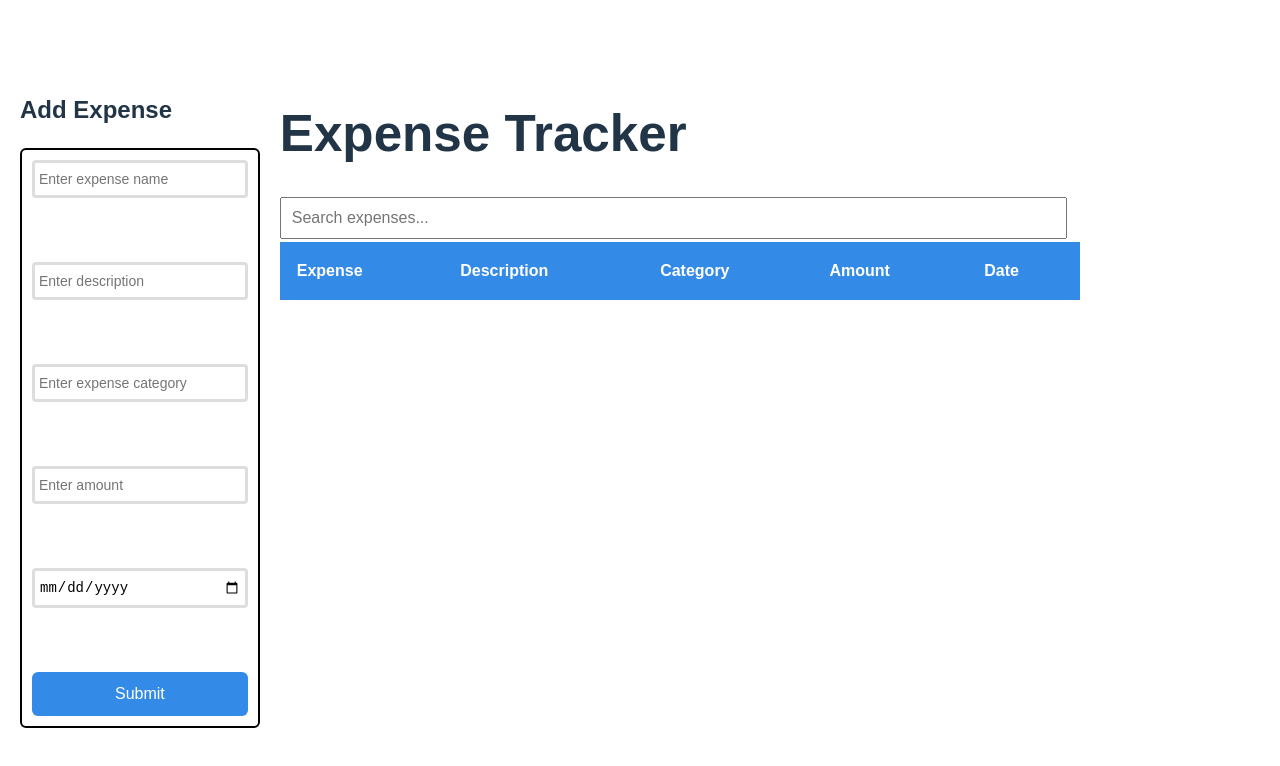
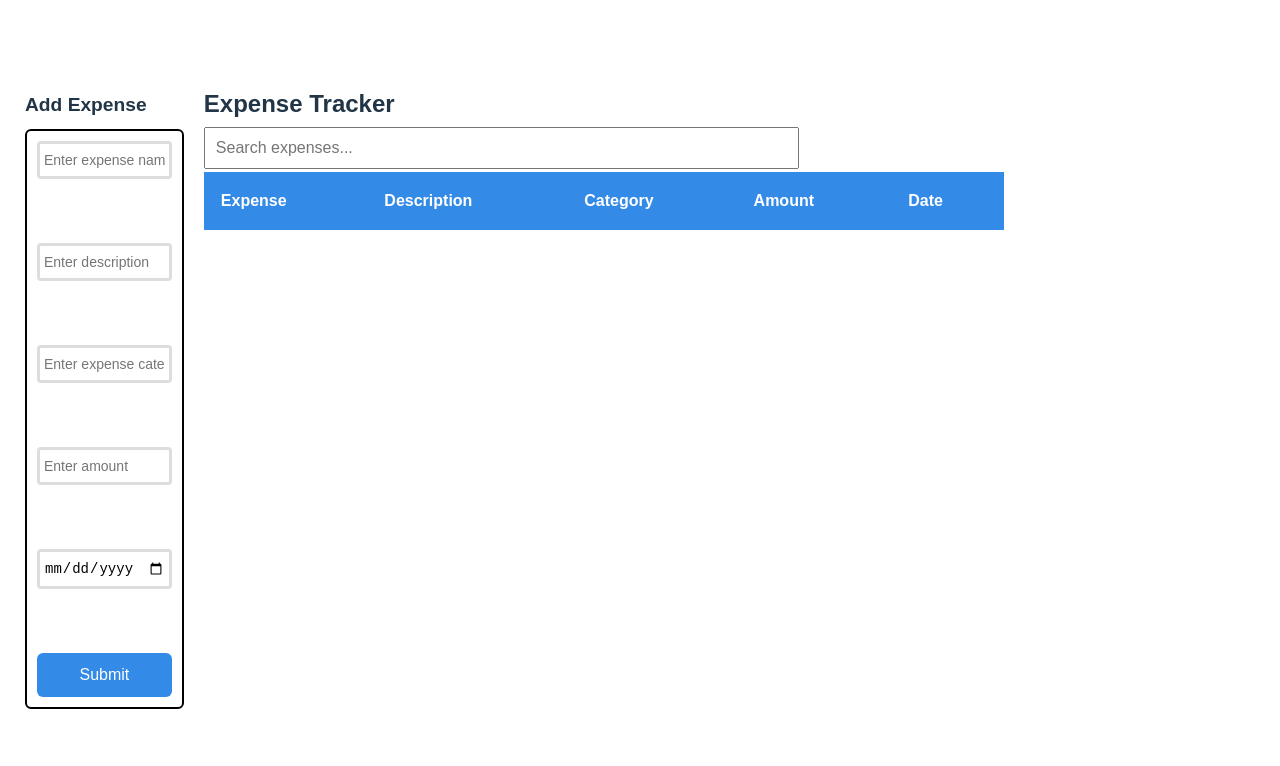
Before and after one commit to Esther-Sonia/expense-tracker, a React (Vite) app: page / in a window 1280 px wide. Shown: the top 766 px of the page. Built offline with nearby package versions, Linux system fonts and the light colour scheme.

Commit message:
update app.jsx styling

```diff
--- a/src/App.jsx
+++ b/src/App.jsx
@@ -18,14 +18,14 @@ function App() {
   );
 
   return(
-    <div style={{ display: "flex", padding: "20px", fontFamily: "Arial" }}>
-        <div style={{ width: "25%", marginRight: "20px" }}>
-  <h2>Add Expense</h2>
+    <div style={{ display: "flex", padding: "15px", fontFamily: "Arial",  alignItems: "flex-start" }}>
+        <div style={{ width: "15%", padding: "10px" }}>
+        <h2 style={{ margin: "0 0 10px 0", fontSize: "1.2rem" }}>Add Expense</h2>
     <ExpenseForm toAddExpense={addExpense} />
   </div>
 
-  <div style={{ width: "75%" }}>
-  <h1>Expense Tracker</h1>
+  <div style={{ width: "55%",padding:"10px" }}>
+  <h1 style={{ margin: "0 0 10px 0", fontSize: "1.5rem" }}>Expense Tracker</h1>
   <SearchBar setSearchTerm={setSearchTerm} />
   <ExpenseTable expenses={filteredExpenses} />
 </div>
```
